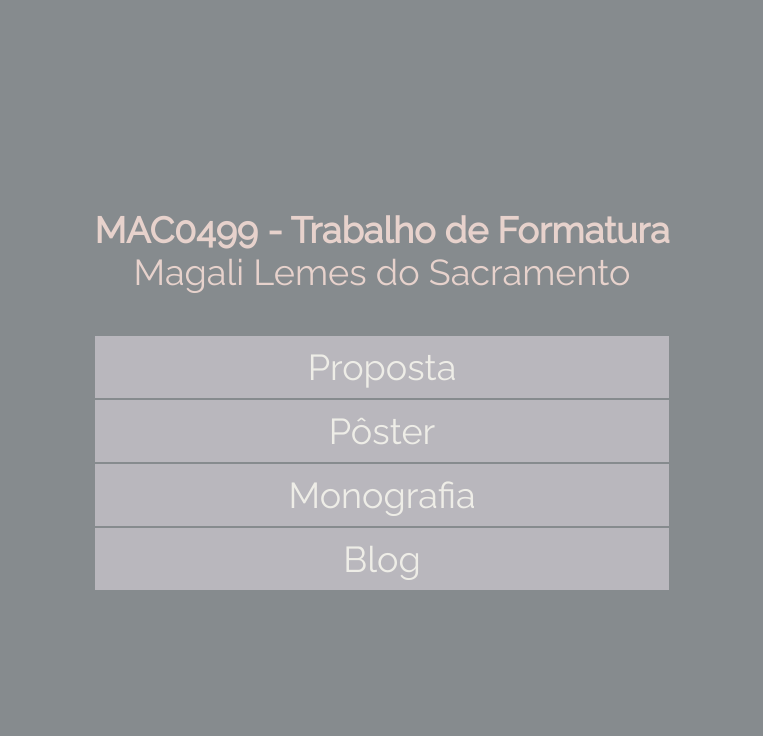
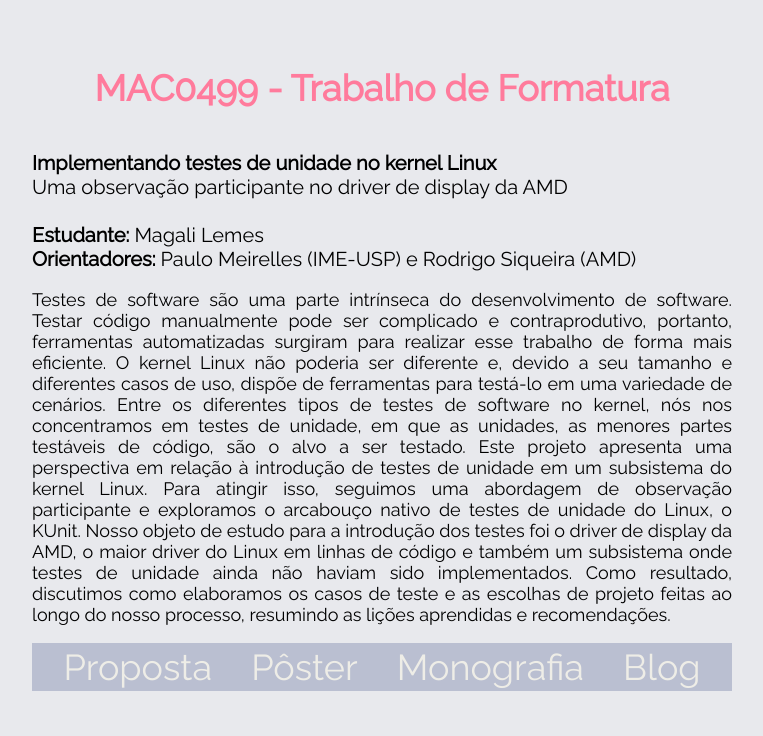
Before and after one commit to magalilemes/mac0499, a plain HTML site: page index.html in a window 1280 px wide. Shown: the whole page, without its empty margins (258-1021 px from the left). Drawn offline with Linux system fonts and the light colour scheme.

Commit message:
Update page layout

```diff
--- a/index.html
+++ b/index.html
@@ -9,17 +9,46 @@
     <link rel="stylesheet" href="style.css">
 </head>
 <body>
+    <div id="home">
     <header>
-    <b>MAC0499 - Trabalho de Formatura</b><br>
-    Magali Lemes do Sacramento
+    <b>MAC0499 - Trabalho de Formatura</b>
     </header>
     <br>
+
+    <div class="info">
+        <b>Implementando testes de unidade no kernel Linux</b><br>
+        Uma observação participante no driver de display da AMD<br><br>
+        <b>Estudante:</b> Magali Lemes<br>
+        <b>Orientadores:</b> Paulo Meirelles (IME-USP) e Rodrigo Siqueira (AMD)<br>
+    </div>
+    <div class="resumo">
+    <p>
+    Testes de software são uma parte intrínseca do desenvolvimento de software.
+    Testar código manualmente pode ser complicado e contraprodutivo, portanto,
+    ferramentas automatizadas surgiram para realizar esse trabalho de forma mais eficiente.
+    O kernel Linux não poderia ser diferente e, devido a seu tamanho e diferentes
+    casos de uso, dispõe de ferramentas para testá-lo em uma variedade de cenários.
+    Entre os diferentes tipos de testes de software no kernel, nós nos concentramos
+    em testes de unidade, em que as unidades, as menores partes testáveis de código,
+    são o alvo a ser testado. Este projeto apresenta uma perspectiva em relação à introdução de
+    testes de unidade em um subsistema do kernel Linux. Para atingir isso, seguimos uma
+    abordagem de observação participante e exploramos o arcabouço nativo de testes de
+    unidade do Linux, o KUnit. Nosso objeto de estudo para a introdução dos
+    testes foi o driver de display da AMD, o maior driver do Linux em linhas de
+    código e também um subsistema onde testes de unidade ainda não haviam sido
+    implementados. Como resultado, discutimos como elaboramos os casos de teste e as
+    escolhas de projeto feitas ao longo do nosso processo, resumindo as lições aprendidas e
+    recomendações.
+    </p>
+    </div>
+
     <div class="menu">
-        <div id="proposta">Proposta</div>
+        <a href="proposta.html" target="_blank">Proposta</a>
         <a href="poster.pdf" target="_blank">Pôster</a>
         <a href="monografia.pdf" target="_blank">Monografia</a>
         <a href="https://magalilemes.github.io/" target="_blank">Blog</a>
     </div>
-    <script src="script.js"></script>
+    <br>
+    </div>
 </body>
 </html>
--- a/script.js
+++ /dev/null
@@ -1,29 +0,0 @@
-let proposta = document.getElementById("proposta");
-
-proposta.addEventListener("mouseenter", function(){
-    proposta.innerHTML = "";
-
-    let html_link = document.createElement("a");
-    let pdf_link = document.createElement("a");
-
-    html_link.setAttribute("href", "./proposta.html");
-    pdf_link.setAttribute("href", "./proposta.pdf");
-    pdf_link.setAttribute("target", "_blank");
-
-    html_link.innerHTML = "HTML";
-    pdf_link.innerHTML = "PDF";
-
-    proposta.style.padding = "0";
-    proposta.style.display = "flex";
-    proposta.style.border = "0";
-
-    proposta.appendChild(html_link);
-    proposta.appendChild(pdf_link);
-});
-
-proposta.addEventListener("mouseleave", function(){
-    proposta.innerHTML = "Proposta";
-    proposta.style.display = "";
-    proposta.style.padding = "";
-    proposta.style.border = "";
-});
--- a/style.css
+++ b/style.css
@@ -17,13 +17,13 @@ a:visited {
 body {
     display: table-cell;
     vertical-align: middle;
-    background-color: #868B8E;
+    background-color: #e8e9ed;
     font-family: 'Raleway', sans-serif;
     font-size: 36px;
     text-align: center;
 }
 header, h1 {
-    color: #E7D2CC;
+    color: #ff7b9c;
 }
 h1 {
     font-size: 35px;
@@ -51,11 +51,20 @@ td:first-child {
     margin: auto;
     width: 60%;
 }
-#proposta > a {
-    flex: 1 1 0;
+#home {
+    width: 700px;
+}
+#pdf {
+    background-color: #babfd1;
+    border-radius: 5px;
+    padding: 4px;
 }
 .center {
     text-align: center;
+}
+.info {
+    font-size: 20px;
+    text-align: justify;
 }
 .italic {
     font-style: italic;
@@ -64,18 +73,24 @@ td:first-child {
     font-family: monospace;
 }
 .menu a, .menu div {
-    background-color: #B9B7BD;
-    padding: 10px;
+    padding: 6px 15px;
     text-decoration: none;
-    border: 1px solid #868B8E;
     color: #EEEDE7;
-    display: block;
+    display: inline;
 }
 .menu a:hover, .menu div:hover {
-    background-color: #E7D2CC;
+    background-color: #607196;
+}
+.menu {
+    background-color: #babfd1;
+    padding: 3px;
+}
+.resumo {
+    font-size: 18px;
+    text-align: justify;
 }
 @media only screen and (max-width: 600px) {
     #coluna {
         width: 95%;
     }
-  }
+}
```
Also changed, not shown: proposta.html (+5 -4 lines).
